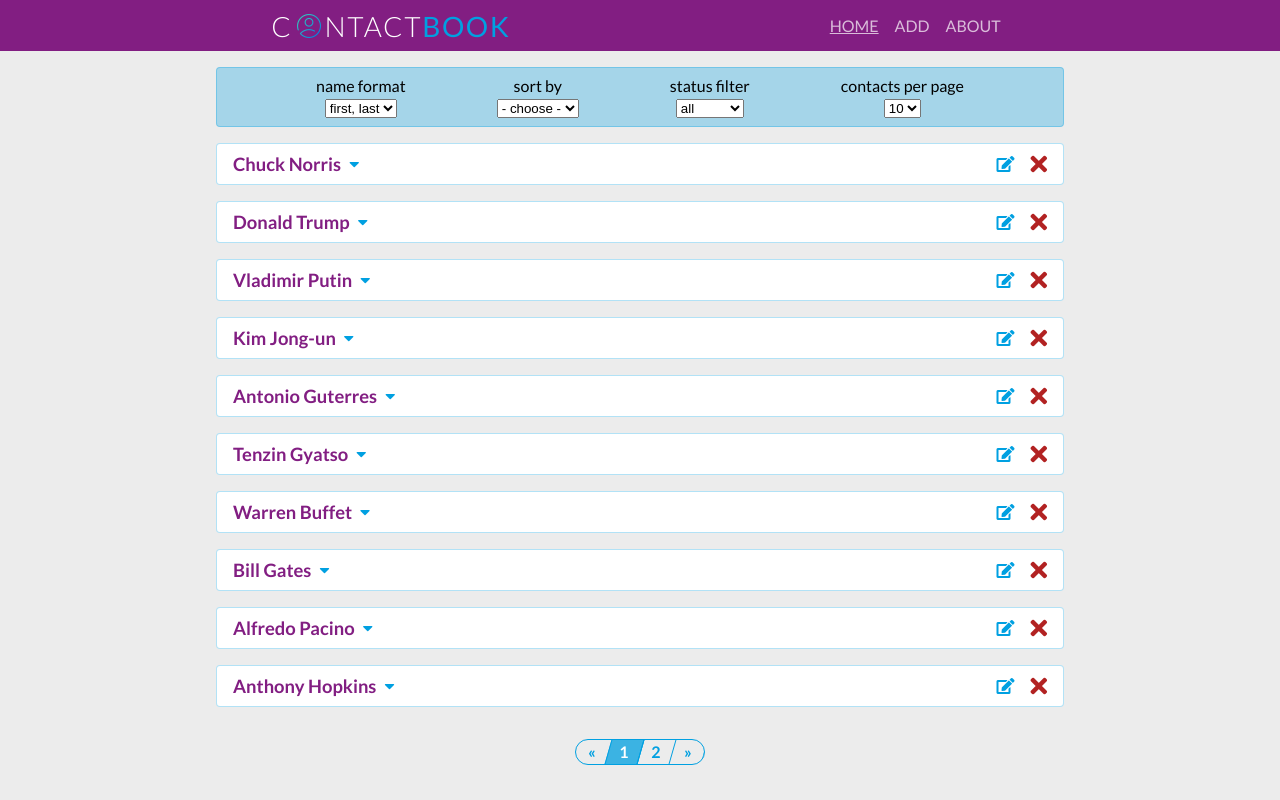
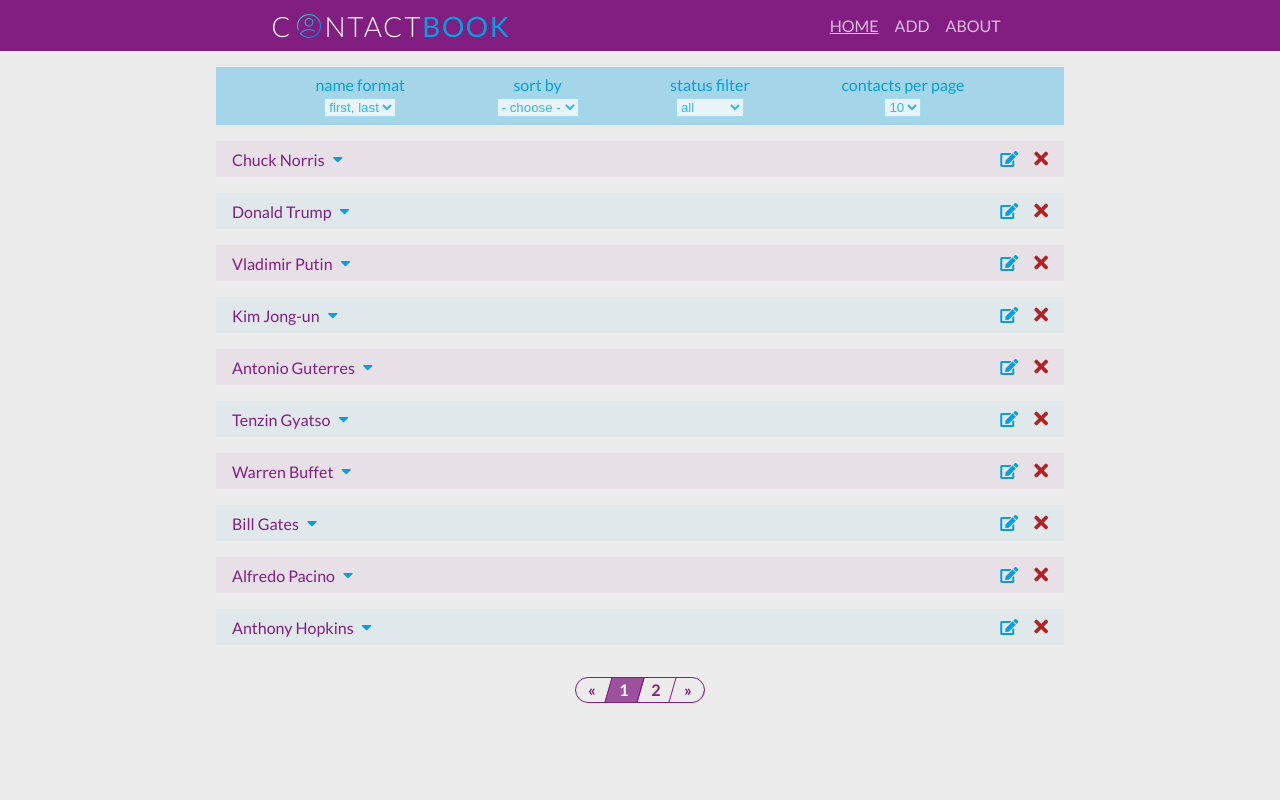
Before and after one commit to dandybytes/contact-book, a React (Create React App) app: page /contacts in a window 1280 px wide. Both pictures are taken after a click on the button "LOAD SAMPLE CONTACT LIST". Built offline with nearby package versions, Linux system fonts and the light colour scheme.

Commit message:
minor style improvements

```diff
--- a/src/components/ContactItem.css
+++ b/src/components/ContactItem.css
@@ -1,10 +1,14 @@
 .contact-list-item {
     margin: 1rem auto;
-  border: 1px solid var(--color-2b);
-  border-radius: 0.25rem;
+    /* border: 1px solid var(--color-2b); */
+    /* border-radius: 0.25rem; */
     padding: 0.5rem 1rem;
     list-style: none;
-  background-color: white;
+    background-color: var(--color-1c);
+}
+
+.contact-list-item:nth-child(even) {
+    background-color: var(--color-2c);
 }
 
 .contact-list-item-headline {
@@ -25,7 +29,8 @@
 
 .contact-list-item-title {
     margin: 0;
-  font-size: 1.15rem;
+    font-size: 1rem;
+    font-weight: 400;
     color: var(--color-1);
 }
 
@@ -49,7 +54,7 @@
     cursor: pointer;
     color: firebrick;
     font-weight: bold;
-  font-size: 1.5rem;
+    font-size: 1.25rem;
 }
 
 .contact-data {
@@ -59,7 +64,7 @@
 
 .contact-data-entry {
     margin: 0 0 -1px 0;
-  border: 1px dotted var(--color-2);
+    border: 1px dotted var(--color-2b);
     padding: 0.75rem;
 }
 
--- a/src/components/Pagination.css
+++ b/src/components/Pagination.css
@@ -8,7 +8,8 @@
     overflow: hidden;
     margin: 0;
     padding: 0;
-    border: 1px solid var(--color-2);
+    /* border: 1px solid var(--color-2); */
+    border: 1px solid var(--color-1);
     border-radius: 1rem;
     list-style-type: none;
 }
@@ -19,7 +20,8 @@
     width: 2rem;
     z-index: 1;
     background-color: transparent;
-    color: var(--color-2);
+    /* color: var(--color-2); */
+    color: var(--color-1);
     font-size: 1rem;
     font-weight: 700;
     line-height: 1.5rem;
@@ -38,7 +40,8 @@
     content: "";
     height: 100%;
     width: 100%;
-    border-right-color: var(--color-2);
+    /* border-right-color: var(--color-2); */
+    border-right-color: var(--color-1);
     border-right-style: solid;
     border-right-width: 1px;
     transform: skewX(-16deg);
@@ -49,9 +52,9 @@
     transition: all 0.3s;
 }
 .pagination-list-item a.page-link:after {
-    /* background-color: rgb(130, 30, 130); */
-    background-color: var(--color-2);
-    background-color: var(--color-2a);
+    /* background-color: var(--color-2); */
+    /* background-color: var(--color-2a); */
+    background-color: var(--color-1a);
     border-radius: 50%;
     transform: skewX(-16deg) scale(0);
 }
--- a/src/components/SettingsBar.css
+++ b/src/components/SettingsBar.css
@@ -2,8 +2,8 @@
     display: flex;
     justify-content: space-evenly;
     margin: 1rem auto;
-    border: 1px solid var(--color-2b);
-    border-radius: 0.25rem;
+    /* border: 1px solid var(--color-2b); */
+    /* border-radius: 0.25rem; */
     padding: 0.5rem;
     background-color: var(--color-2b);
     /* color: white; */
@@ -16,6 +16,16 @@
     align-items: center;
     /* padding: 0.2rem; */
     /* margin: 0 1rem; */
+    /* color: white; */
+    color: var(--color-1);
+    color: var(--color-2);
+}
+
+.setting select {
+    /* padding: 0.2rem 0.5rem; */
+    border: 1px solid var(--color-2b);
+    background-color: rgba(255, 255, 255, 0.75);
+    color: var(--color-2a);
 }
 
 .setting-label {
--- a/src/index.css
+++ b/src/index.css
@@ -4,10 +4,13 @@
 
 :root {
     --color-1: rgb(130, 30, 130);
+    --color-1a: rgba(130, 30, 130, 0.75);
     --color-1b: rgba(130, 30, 130, 0.5);
+    --color-1c: rgba(130, 30, 130, 0.05);
     --color-2: rgb(0, 160, 225);
     --color-2a: rgba(0, 160, 225, 0.75);
     --color-2b: rgba(0, 160, 225, 0.3);
+    --color-2c: rgba(0, 160, 225, 0.05);
 }
 
 html,
```
Also changed, not shown: package.json (indentation only), 2 other files (tests, documents, lock files or other folders). Lines whose indentation alone changed are shown as unchanged.
